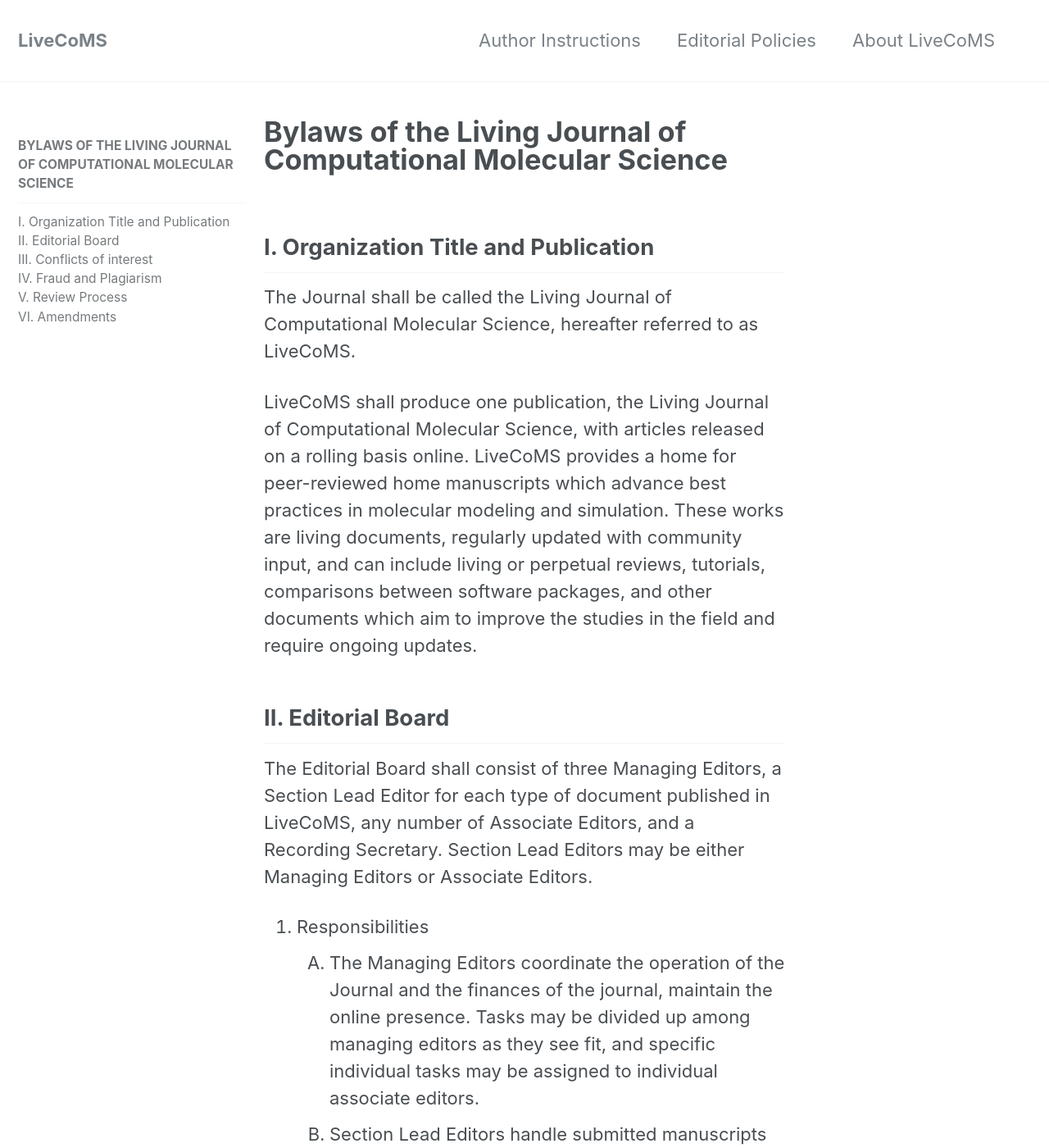
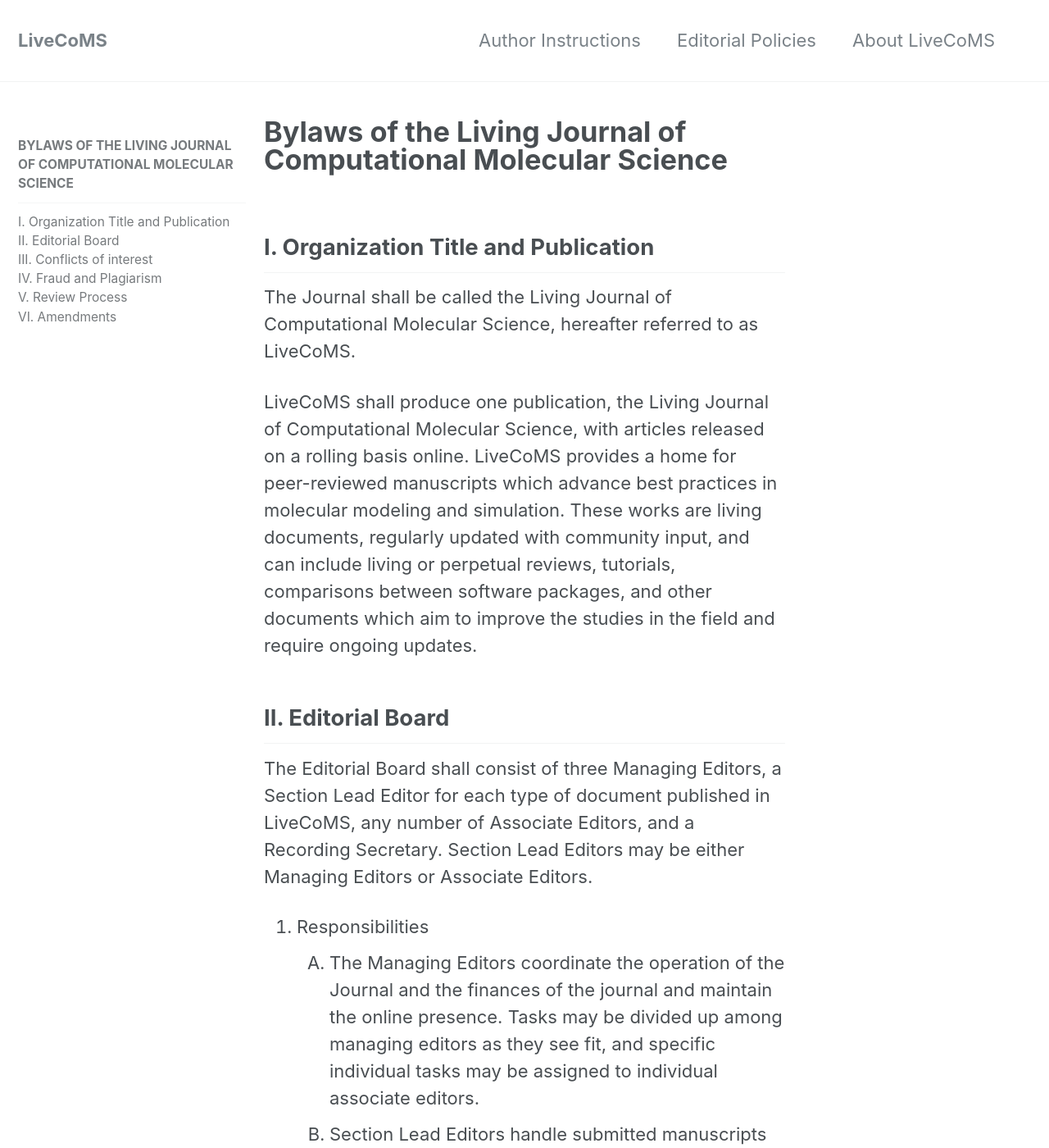
Before and after one commit to livecomsjournal/livecomsjournal.github.io, a Jekyll site: the page built from _editorial_policies/01_bylaws.md, in a window 1280 px wide and 1400 px high. Shown: the whole window at 82% size. Built offline with Jekyll 4.4.1, drawn with Linux system fonts in a browser that asks for light colours; some of the changed text lies outside the part shown.

Commit message:
Spelling, grammar, and word fixes to bylaws.

```diff
--- a/_editorial_policies/01_bylaws.md
+++ b/_editorial_policies/01_bylaws.md
@@ -14,7 +14,7 @@
 
 LiveCoMS shall produce one publication, the Living Journal of
 Computational Molecular Science, with articles released on a rolling
-basis online. LiveCoMS provides a home for peer-reviewed home manuscripts
+basis online. LiveCoMS provides a home for peer-reviewed manuscripts
 which advance best practices in molecular modeling and simulation. These
 works are living documents, regularly updated with community input,
 and can include living or perpetual reviews, tutorials, comparisons
@@ -30,7 +30,7 @@
 
 1. Responsibilities
     1. The Managing Editors coordinate the operation of the Journal and
-       the finances of the journal, maintain the online presence.
+       the finances of the journal and maintain the online presence.
        Tasks may be divided up among managing editors as they see fit, and specific individual tasks may be assigned to individual associate editors.
     1. Section Lead Editors handle submitted manuscripts and assign
        all manuscripts to associate lead editors.
@@ -68,11 +68,11 @@
 ## III. Conflicts of interest
 1. A potential "conflict of interest" is a circumstance which might affect one's ability to provide a fair and objective evaluation of a work, or which might reasonably be seen as having a likelihood of doing so by an independent outside observer.
 When in doubt, potential conflicts of interest should always be disclosed. Common causes of conflicts of interest, for reviewers and editors, include:
-    1. being a close co-author on a paper with an author in the previous 48 months. "Close co-author" is defined as serving as corresponding author and/or first author together, or equivalent close collaboration.
+    1. Being a close co-author on a paper with an author in the previous 48 months. "Close co-author" is defined as serving as corresponding author and/or first author together, or equivalent close collaboration.
        This definition was chosen to avoid overly restrictive limitations for papers with large numbers of loosely-associated contributing authors, and will have some leeway for interpretation as outlined below.
-    1. being a co-awardee on a grant at any time in the in the previous 48 months.
-    1. previously serving as a undergraduate, graduate, or postdoctoral supervisor or supervisee.
-    1. serving at the same institution, or if there is a potential change of institution in progress that would result in being at the same institution.
+    1. Being a co-awardee on a grant at any time in the in the previous 48 months.
+    1. Previously serving as a undergraduate, graduate, or postdoctoral supervisor or supervisee.
+    1. Serving at the same institution, or if there is a potential change of institution in progress that would result in being at the same institution.
     1. having a business relationship (such as serving as a consultant for or part owner of same company) within the previous 48 months.
 1. All reviewers are responsible for reviewing our Conflict of Interest definitions and disclosing any potential conflicts of interest to the editor handling the submission; if the reviewer believes there may actually be a conflict of interest he or she should decline to review.
 
```
Also changed, not shown: other parts of _editorial_policies/01_bylaws.md (+5 -5 lines).
